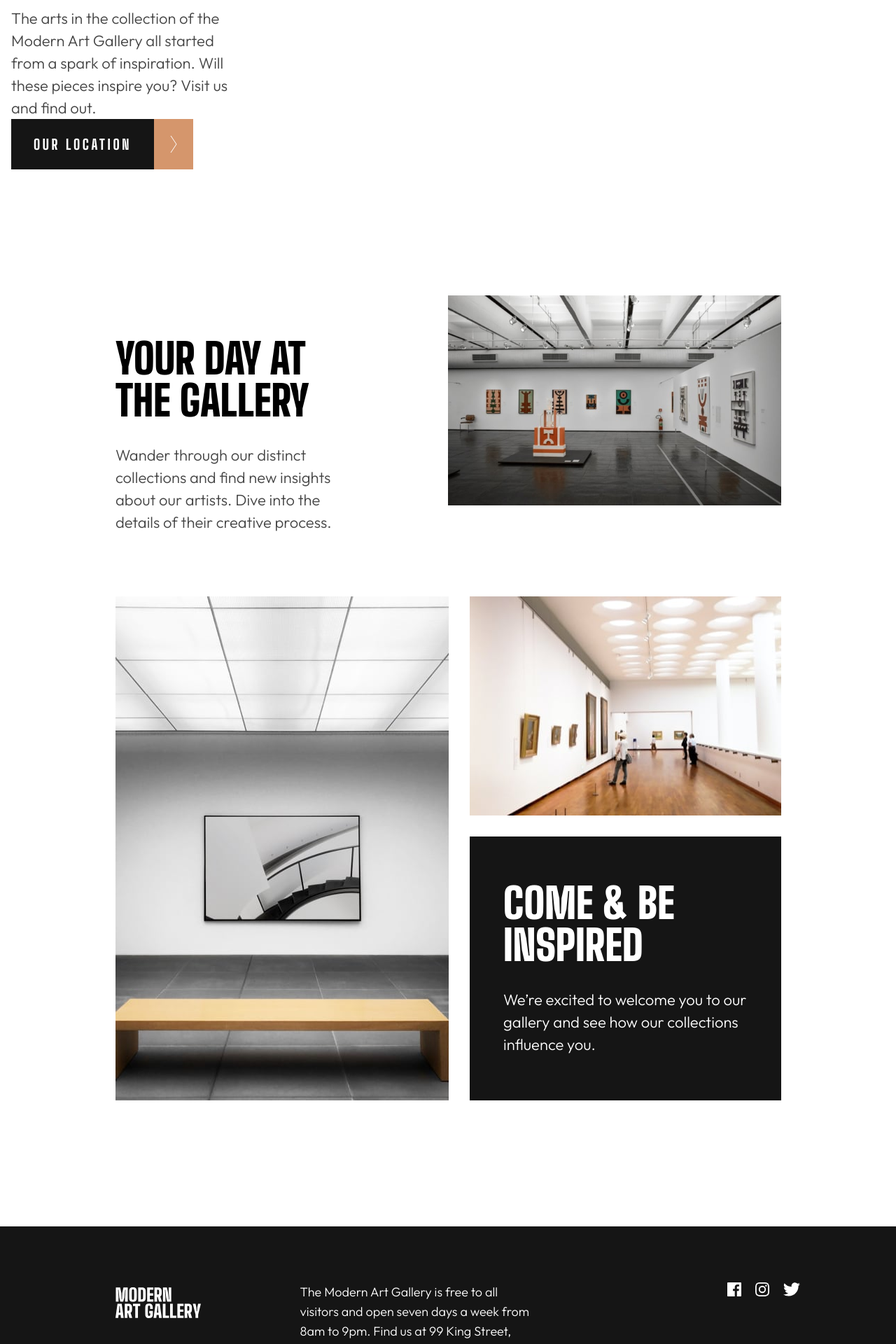
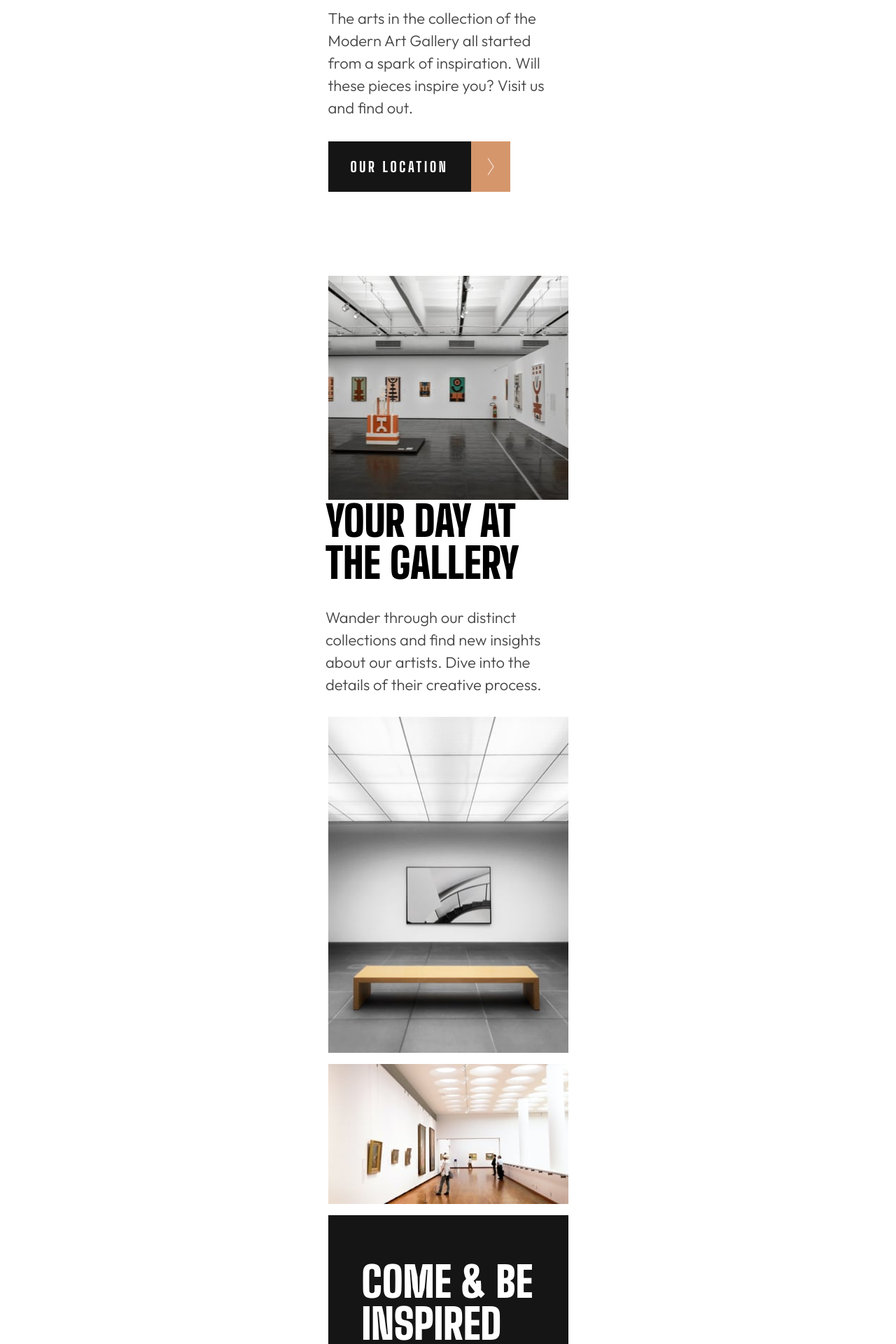
Before and after one commit to dantheuri/art-gallery-website, a React (Vite) app: page / in a window 1280 px wide. Shown: the part 404-2324 px from the top of the page at 70% size. Built offline with nearby package versions, Linux system fonts and the light colour scheme.

Commit message:
finished header and main responsive parts mobile

```diff
--- a/src/App.tsx
+++ b/src/App.tsx
@@ -4,7 +4,7 @@ function App() {
 
 
   return (
-		<div className="">
+		<div className="app-container">
 			<Home />
 		</div>
 	);
--- a/src/components/Footer.tsx
+++ b/src/components/Footer.tsx
@@ -5,7 +5,7 @@ import twitterIcon from "../assets/icon-twitter.svg";
 
 const Footer = () => {
 	return (
-		<div className="mt-[11.25rem] flex pl-[10.31rem] pr-[10.25rem] py-[5rem] bg-almost-black h-[15.25rem]">
+		<div className="mt-[7.5rem] grid grid-cols-1 w-[21.4375rem] py-[5rem] bg-almost-black">
 			<div className="">
 				<img
 					src={logoLight}
@@ -13,14 +13,14 @@ const Footer = () => {
 					className="object-contain w-[10rem] h-[3.625rem]"
 				/>
 			</div>
-			<div className="w-[26.875rem] ml-[8.78rem] ">
+			<div className="">
 				<p className="leading-[1.75rem] font-[300] text-[1.125rem] font-outfit text-white">
 					The Modern Art Gallery is free to all visitors and open seven days a
 					week from 8am to 9pm. Find us at 99 King Street, Newport, USA.
 				</p>
 			</div>
 
-			<div className="flex gap-x-[1.25rem] h-[1.25rem] ml-[17.5rem] w-[6.25rem]">
+			<div className="flex gap-x-[1.25rem] h-[1.25rem] w-[6.25rem]">
 				<img src={facebookIcon} alt="" />
 				<img src={instagramIcon} alt="" />
 				<img src={twitterIcon} alt="" />
--- a/src/components/Header.tsx
+++ b/src/components/Header.tsx
@@ -3,8 +3,8 @@ import arrowRight from "../assets/icon-arrow-right.svg";
 
 const Header = () => {
 	return (
-		<div className="header flex-cols  relative">
-			<div className="bg-almost-black shrink-0  hidden"></div>
+		<div className="header flex-cols relative">
+			<div className="bg-almost-black shrink-0 hidden lg:block"></div>
 			<div className="w-[23.4375rem] shrink-0 h-[15rem]">
 				<img src={headerImg} alt="" className="w-full h-full object-cover " />
 			</div>
@@ -18,7 +18,7 @@ const Header = () => {
 					find out.
 				</p>
 			</div>
-			<div className="locationButton px-[1rem] flex">
+			<div className="locationButton px-[1rem] mt-[2rem] flex">
 				<span className="flex justify-center items-center font-bigShouldersDisplay bg-almost-black text-white  uppercase w-[12.75rem] h-[4.5rem] shrink-0 ">
 					<p className="text-[1.25rem] tracking-[0.22725rem] font-[800]">
 						Our location
--- a/src/components/Main.tsx
+++ b/src/components/Main.tsx
@@ -1,13 +1,16 @@
-import imageGrid1 from '../assets/desktop/image-grid-1.jpg'
-import imageGrid2 from '../assets/desktop/image-grid-2.jpg'
-import imageGrid3 from '../assets/desktop/image-grid-3.jpg'
+import mobileImageGrid1 from '../assets/mobile/image-grid-1.jpg'
+import mobileImageGrid2 from '../assets/mobile/image-grid-2.jpg'
+import mobileImageGrid3 from '../assets/mobile/image-grid-3.jpg'
 
 const Main = () => {
   return (
-		<div className="mt-[11.25rem] pl-[10.31rem] pr-[10.25rem]">
-			<div className="flex gap-[7.81rem]">
-				<div className="flex-col justify-iems-center">
-					<h2 className="font-bigShouldersDisplay mt-[3.75rem] w-[21.875rem] text-[3.75rem] font-[900] leading-[3.75rem] uppercase">
+		<div className="mt-[7.5rem] w-[50rem] justify-center">
+			<div className="">
+				<div className="grid grid-cols-1 justify-items-center">
+					<div className="flex justify-center imageContainer ">
+						<img src={mobileImageGrid1} alt="w-[39.6875rem] h-[25rem]" />
+					</div>
+					<h2 className="font-bigShouldersDisplay w-[21.875rem] text-[3.75rem] font-[900] leading-[3.75rem] uppercase">
 						Your day at the gallery
 					</h2>
 					<p className="mt-[2rem] text-dark-grey w-[21.875rem] text-[1.375rem] leading-[2rem] font-outfit">
@@ -15,24 +18,25 @@ const Main = () => {
 						our artists. Dive into the details of their creative process.
 					</p>
 				</div>
-				<div className="grid-1-imageContainer w-[39.6875rem] h-[25rem]">
-					<img src={imageGrid1} alt="" />
-				</div>
 			</div>
 
-			<div className="mt-[1.88rem] h-[45rem] flex gap-x-[1.88rem]">
+			<div className="mt-[1.88rem] grid grid-cols-1 justify-items-center">
 				<div>
-					<img src={imageGrid2} alt="" className="h-[45rem] object-cover w-[39.6875rem]" />
+					<img
+						src={mobileImageGrid2}
+						alt=""
+						className="h-[30rem] object-cover w-[21.4375rem]"
+					/>
 				</div>
-				<div className="">
-					<div className="h-[19.5625rem] ">
-						<img src={imageGrid3} alt="" />
+				<div className="mt-[1rem]">
+					<div className=" ">
+						<img src={mobileImageGrid3} alt="" />
 					</div>
-					<div className="w-[27.8125rem] mt-[1.87rem] h-[23.5625rem] pl-[3rem] pr-[2.94rem] pt-[4.06rem] pb-[4rem] bg-almost-black text-white">
+					<div className="  w-[21.4375rem] mt-[1rem] pl-[3rem] pr-[2.94rem] pt-[4.06rem] pb-[4rem] bg-almost-black text-white">
 						<h2 className="font-[900] font-bigShouldersDisplay leading-[3.75rem] text-[3.75rem] uppercase">
 							Come & Be Inspired
 						</h2>
-						<p className="mt-[2rem] font-outfit text-[1.375rem] font-[300] leading-[2rem]">
+						<p className="mt-[1.5rem] font-outfit text-[1.375rem] font-[300] leading-[2rem]">
 							We’re excited to welcome you to our gallery and see how our
 							collections influence you.
 						</p>
--- a/src/pages/Home.tsx
+++ b/src/pages/Home.tsx
@@ -6,7 +6,7 @@ import Main from "../components/Main";
 
 const home = () => {
   return (
-		<div>
+		<div className="home grid grid-cols-1 justify-items-center">
 			<Header />
 			<Main />
 			<Footer />
```
